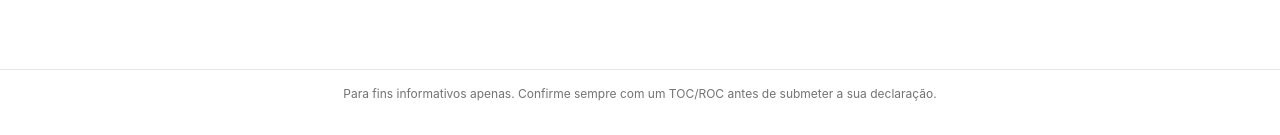
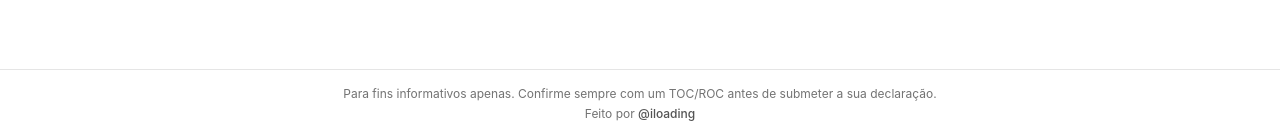
Before and after one commit to iloading/pt-irs-calculator, a React (Vite) app: page / in a window 1280 px wide. Shown: the part 714-849 px from the top of the page. Built offline with nearby package versions, Linux system fonts and the light colour scheme.

Commit message:
feat: enhance footer with additional attribution and improved layout for informational messages

```diff
--- a/src/App.tsx
+++ b/src/App.tsx
@@ -160,10 +160,23 @@ function AppInner() {
 
       {/* Footer */}
       <footer className="border-t mt-12 print:hidden">
-        <div className="max-w-7xl mx-auto px-4 py-4 text-xs text-muted-foreground text-center">
-          {lang === 'pt'
-            ? 'Para fins informativos apenas. Confirme sempre com um TOC/ROC antes de submeter a sua declaração.'
-            : 'For informational purposes only. Always confirm with a certified accountant before submitting your declaration.'}
+        <div className="max-w-7xl mx-auto px-4 py-4 text-xs text-muted-foreground text-center space-y-1">
+          <p>
+            {lang === 'pt'
+              ? 'Para fins informativos apenas. Confirme sempre com um TOC/ROC antes de submeter a sua declaração.'
+              : 'For informational purposes only. Always confirm with a certified accountant before submitting your declaration.'}
+          </p>
+          <p>
+            {lang === 'pt' ? 'Feito por ' : 'Made by '}
+            <a
+              href="https://github.com/iloading"
+              target="_blank"
+              rel="noopener noreferrer"
+              className="font-medium text-foreground/70 hover:text-foreground transition-colors"
+            >
+              @iloading
+            </a>
+          </p>
         </div>
       </footer>
     </div>
```
